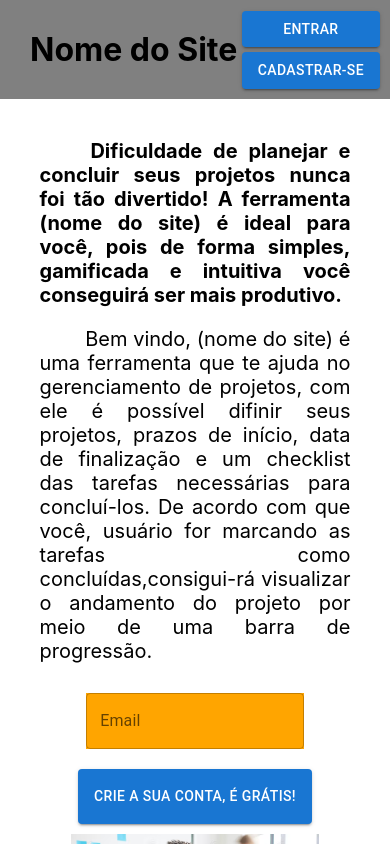
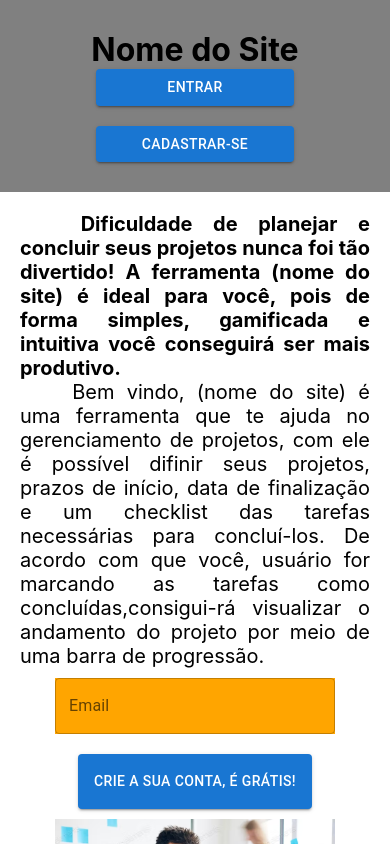
Before and after one commit to malanski/gamify, a React (Create React App) app: page / in a window 390 px wide. Shown: the top 844 px of the page. Built offline with nearby package versions, Linux system fonts and the light colour scheme.

Commit message:
add Responsive to Header and home

```diff
--- a/src/App.scss
+++ b/src/App.scss
@@ -1,11 +1,12 @@
 * {
   box-sizing: border-box;
+  padding: 0;
+  margin: 0;
 }
 
-body {
+body, html {
   // background-color: #282c34;
-  padding: 0;
-  margin: 0;
+
   overflow-x: hidden;
   .App {
     text-align: center;
--- a/src/components/Header/Header.js
+++ b/src/components/Header/Header.js
@@ -1,20 +1,58 @@
 import Button from '@mui/material/Button';
-import './Header.scss';
+// import './Header.scss';
+import { styled } from '@mui/material/styles'
+
+const Responsive = styled('div')(({ theme }) => ({
+  [theme.breakpoints.up("mobile")]: {
+    backgroundColor: 'gray',
+    height: 'auto',
+    width: '100%',
+    padding: '30px',
+    flexDirection: 'column-reverse',
+    div: {
+      display: 'flex',
+      flexDirection: 'column',
+      justifyContent: 'space-between',
+      gap: '20px',
+      width:'60%',
+      margin: 'auto'
+    } ,
+  },
+  [theme.breakpoints.between("tablet")]: {
+    display: 'block',
+    div: {
+      width:'50%',
+    } ,
+  },
+  [theme.breakpoints.up("tablet")]: {
+    display: 'flex',
+    flexDirection: 'row',
+    justifyContent: 'space-between',
+    alignItems: 'center',
+    div: {
+      width:'30%',
+      margin: '0'
+    } ,
+  },
+  [theme.breakpoints.up("desktop")]: {
+    div: {
+      width:'20%',
+      margin: '0'
+    } ,
+}
+}));
+
 
 export function Header() {
-    return (
-      <header className="header">
-        <h1>Nome do Site</h1>
+  return (
+    <Responsive>
+      <h1>Nome do Site</h1>
 
-        <div className="header-container">
+      <div>
+        <Button  variant="contained">Entrar</Button>
+        <Button  variant="contained">Cadastrar-se</Button>
 
-          <div className="btn-header">
-            <Button fullWidth variant="contained">Entrar</Button>
-            <Button fullWidth variant="contained">Cadastrar-se</Button>
-
-          </div>
-        </div>
-
-      </header>
-    );
-  }
+      </div>
+    </Responsive>
+  );
+}
--- a/src/components/Header/Header.scss
+++ b/src/components/Header/Header.scss
@@ -1,45 +1,45 @@
-.header {
-    background-color: gray;
-    padding: 20px;
-    display: flex;
-    flex-direction: row;
-    align-items: center;
-    h1 {
-        margin: 10px;
-        text-align: left;
-    }
+// .header {
+//     background-color: gray;
+//     padding: 20px;
+//     display: flex;
+//     flex-direction: row;
+//     align-items: center;
+//     h1 {
+//         margin: 10px;
+//         text-align: left;
+//     }
 
-    .header-container {
-        display: flex;
-        flex-direction: row;
-        justify-content: center;
-        align-items: center;
-        .btn-header {
-            position: absolute;
+//     .header-container {
+//         display: flex;
+//         flex-direction: row;
+//         justify-content: center;
+//         align-items: center;
+//         .btn-header {
+//             position: absolute;
 
-            right: 10px;
-            display: flex;
-            flex-direction: column;
-            align-items: center;
-            justify-content: center;
-            gap: 5px;
-        }
-    }
+//             right: 10px;
+//             display: flex;
+//             flex-direction: column;
+//             align-items: center;
+//             justify-content: center;
+//             gap: 5px;
+//         }
+//     }
 
-}
+// }
 
 
 
 
 
-@media (max-width: 500px){
+// @media (max-width: 500px){
 
-    .header {
-        justify-content: flex-start;
-    }
+//     .header {
+//         justify-content: flex-start;
+//     }
 
-    .enter-login {
-        width: 100px;
-    }
+//     .enter-login {
+//         width: 100px;
+//     }
 
-  }
+//   }
--- a/src/pages/home/home.js
+++ b/src/pages/home/home.js
@@ -2,21 +2,7 @@ import './home.scss';
 import photo from '../../assets/image/manOnPc.avif';
 import { styled } from '@mui/material/styles'
 import { Button, TextField } from '@mui/material';
-// import { red } from '@mui/material/colors';
-// import makeStyles from '@mui/styles/makeStyles'
-// import { makeStyles } from '@material-ui/core'
-// import { makeStyles } from '@mui/meterial'
-// import { makeStyles } from '@mui/material/styles'
-                        //  @mui\material\styles\
 
-// const useStyles = makeStyles((theme) => ({
-//     textField: {
-//         width: '60%',
-//         [theme.breakpoints.down('xs')]: {
-//             width: '100%'
-//         }
-//     },
-// }));
 const Responsive = styled("div")(({ theme }) => ({
 
     [theme.breakpoints.down("tablet")]: {
@@ -26,30 +12,26 @@ const Responsive = styled("div")(({ theme }) => ({
             width:'100%',
             backgroundColor: 'orange',
         }
-
     },
-
     [theme.breakpoints.up("tablet")]: {
         display: 'block',
-        width:'100%',
+        width:'70%',
+        margin: 'auto',
         input: {
             width:'100%',
             backgroundColor: 'red',
         }
-
     },
-
     [theme.breakpoints.up("laptop")]: {
         display: 'flex',
         justifyContent: 'center',
         alignItems: 'center',
+        width:'50%',
         input: {
-            width:'60%',
+
             backgroundColor: 'green',
             }
-
-    }
-}))
+    }}))
 export function Home() {
 
     return (
@@ -79,7 +61,7 @@ export function Home() {
                         variant="outlined"
 
                         sx={{
-                            width: '70%',
+                            width: '80%',
 
                             margin: '10px'
                         }} />
--- a/src/pages/home/home.scss
+++ b/src/pages/home/home.scss
@@ -1,6 +1,6 @@
 
 .home {
-    width: 90%;
+    width: 100%;
     padding: 20px;
     margin: 0 auto;
     .intro-text {
@@ -21,8 +21,8 @@
     }
 }
 
-@media (min-width: 768px) {
-    .home {
-        width: 99%;
-    }
-}
+// @media (min-width: 768px) {
+//     .home {
+//         width: 99%;
+//     }
+// }
```
